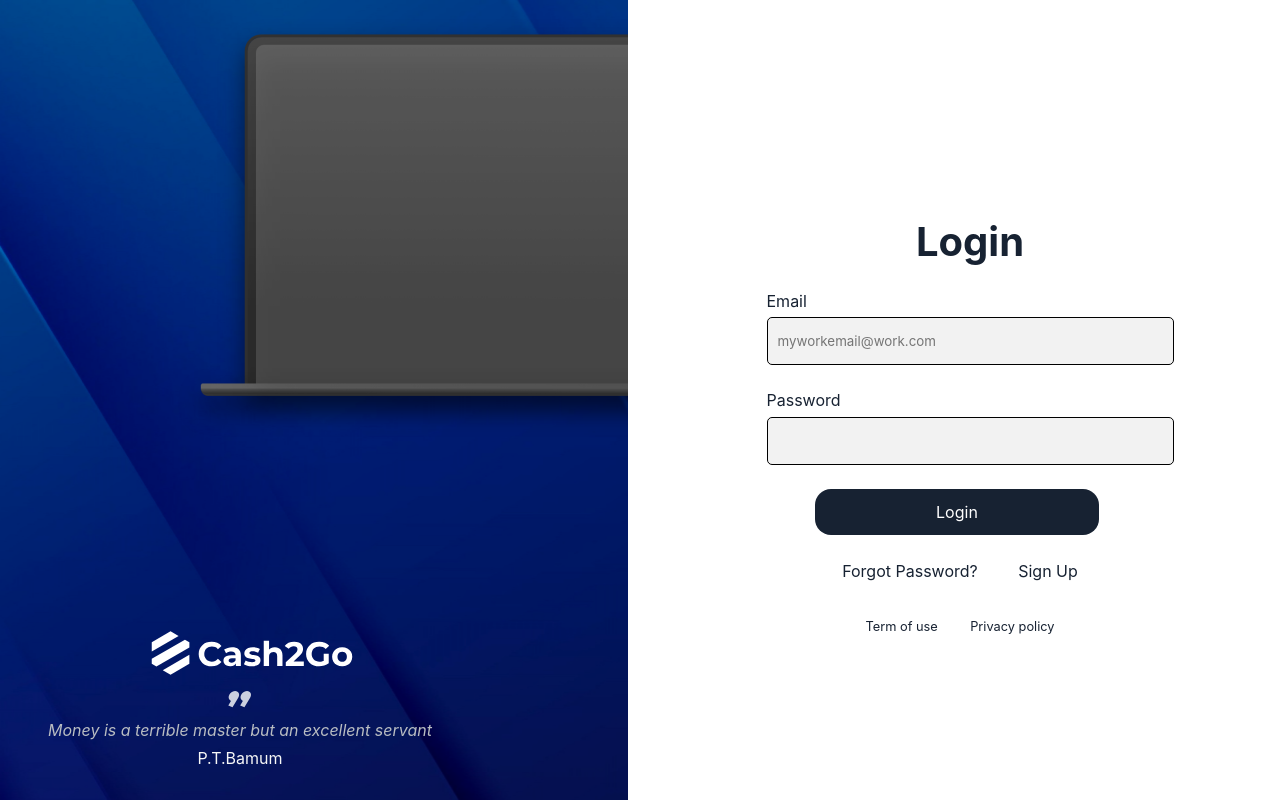
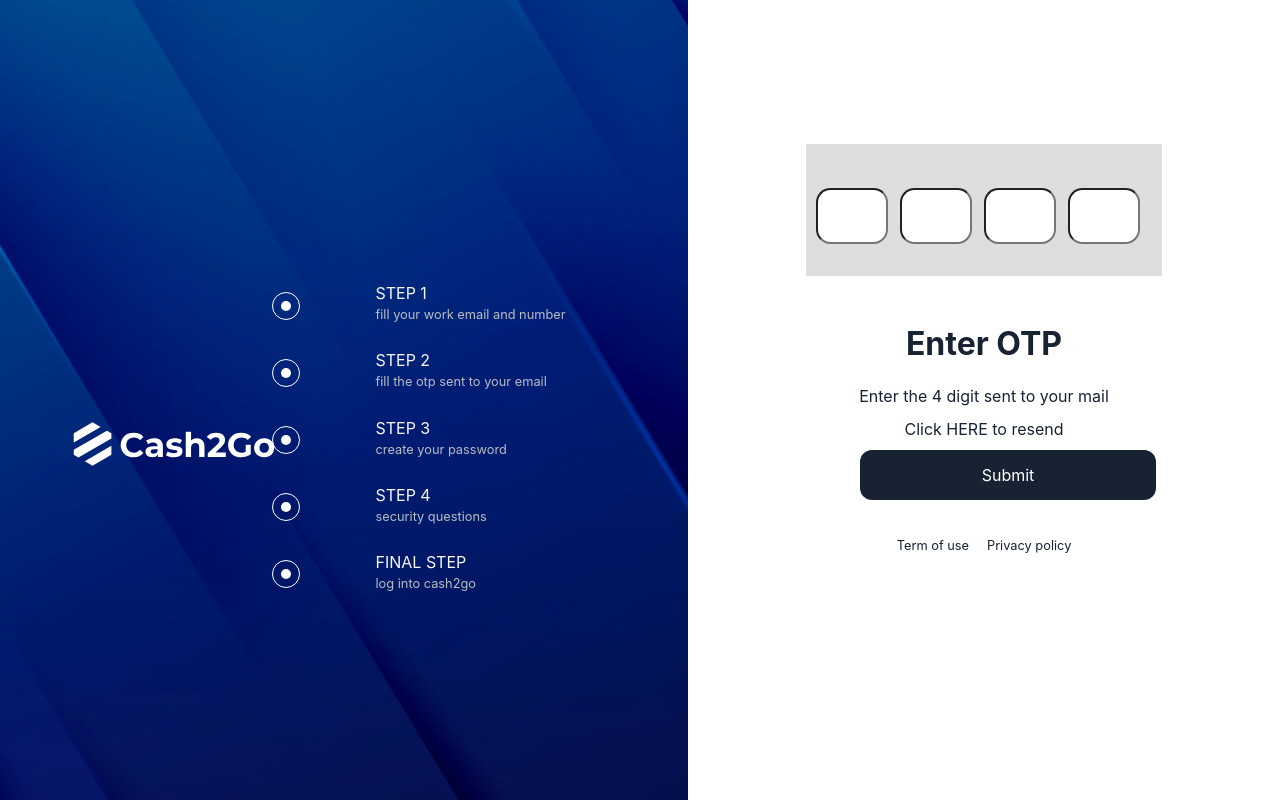
Before and after one commit to joyibeh93/Cash2go-loan-app, a React (Create React App) app: page / in a window 1280 px wide. Built offline with nearby package versions, Linux system fonts and the light colour scheme; the HTML template or start-up script is replaced by a standard one.

Commit message:
made changes to the router

```diff
--- a/src/App.js
+++ b/src/App.js
@@ -13,11 +13,11 @@ function App() {
     <Router>
       <Routes>
         {/* <Route path="/" element={<Dashboard />} /> */}
-        <Route path="/signupstep2" element={<SignUpStep2 />} />
+        <Route path="/" element={<SignUpStep2 />} />
         <Route path="/resetpassword" element={<ResetPassword />} />
         <Route path="/signupstep4" element={<SignUpStep4 />} />
         <Route path="/signupstep3" element={<SignUpStep3 />} />
-        <Route path="/" element={<Login />} />
+        <Route path="/login" element={<Login />} />
       </Routes>
     </Router>
   );
```
